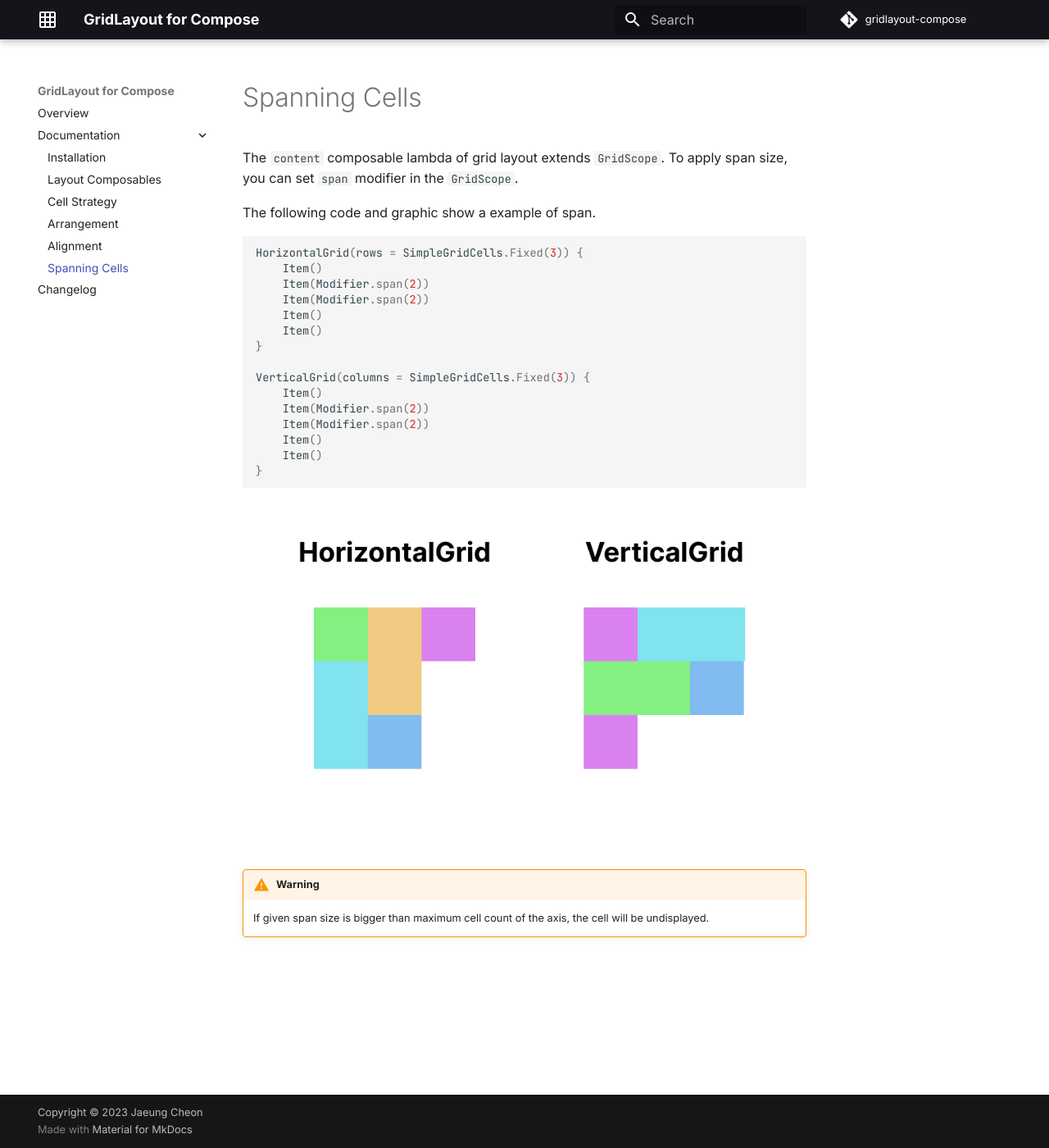
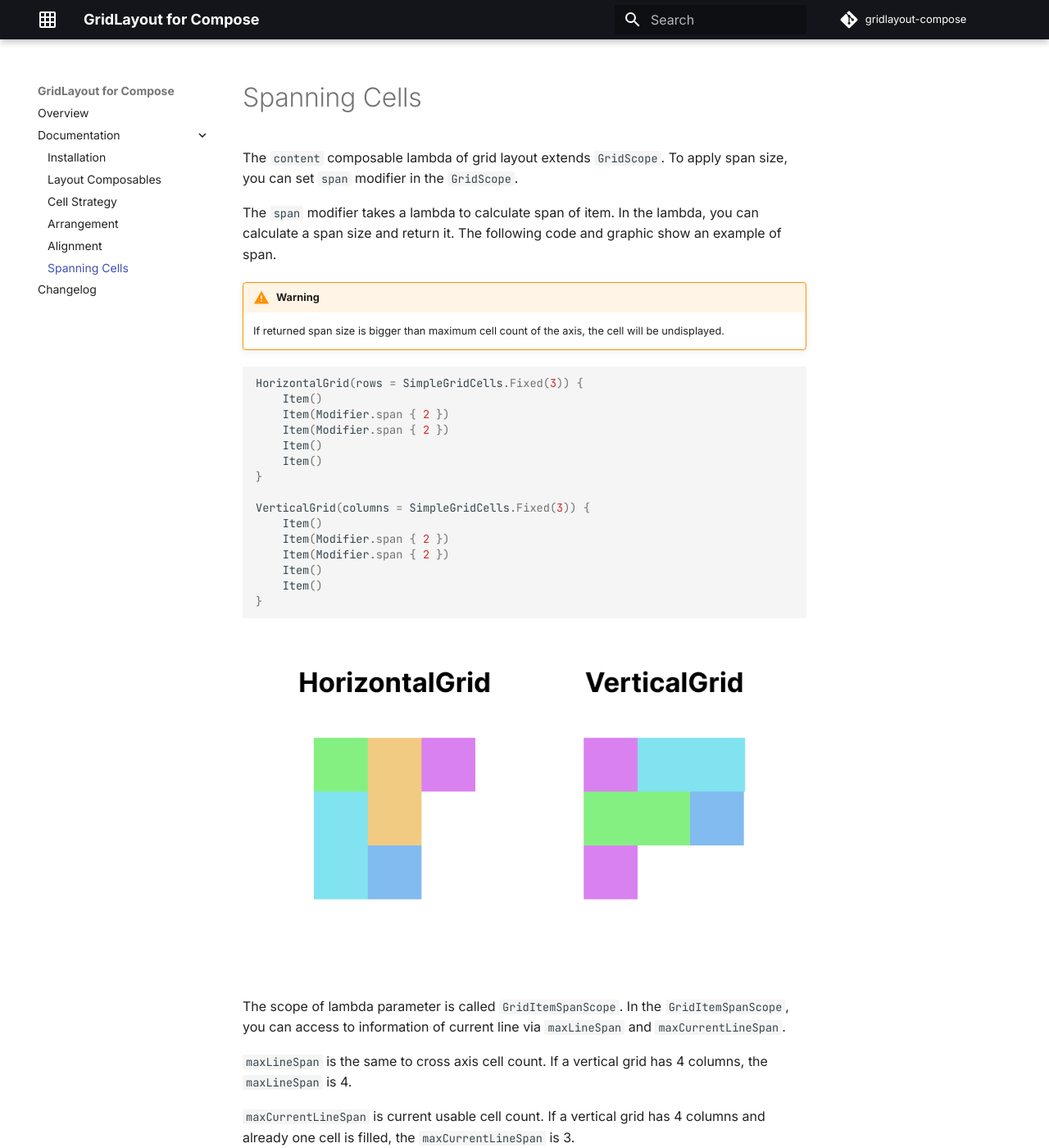
Before and after one commit to cheonjaeung/gridlayout-compose, an MkDocs documentation site: the page built from docs/span.md, in a window 1280 px wide and 1400 px high. Shown: the whole window at 82% size. Built offline with MkDocs 1.6.1 and Material for MkDocs 9.7.7, drawn with Linux system fonts in a browser that asks for light colours; comment, search, counter and statistics services are not loaded; some of the changed text lies outside the part shown.

Commit message:
Add documents for new span modifier

````diff
--- a/docs/span.md
+++ b/docs/span.md
@@ -3,7 +3,57 @@
 The `content` composable lambda of grid layout extends `GridScope`.
 To apply span size, you can set `span` modifier in the `GridScope`.
 
-The following code and graphic show a example of span.
+The `span` modifier takes a lambda to calculate span of item.
+In the lambda, you can calculate a span size and return it.
+The following code and graphic show an example of span.
+
+!!! warning
+    If returned span size is bigger than maximum cell count of the axis, the cell will be undisplayed.
+
+```kotlin
+HorizontalGrid(rows = SimpleGridCells.Fixed(3)) {
+    Item()
+    Item(Modifier.span { 2 })
+    Item(Modifier.span { 2 })
+    Item()
+    Item()
+}
+
+VerticalGrid(columns = SimpleGridCells.Fixed(3)) {
+    Item()
+    Item(Modifier.span { 2 })
+    Item(Modifier.span { 2 })
+    Item()
+    Item()
+}
+```
+
+![span-graphic](images/span-graphic.png)
+
+The scope of lambda parameter is called `GridItemSpanScope`.
+In the `GridItemSpanScope`, you can access to information of current line via `maxLineSpan` and `maxCurrentLineSpan`.
+
+`maxLineSpan` is the same to cross axis cell count.
+If a vertical grid has 4 columns, the `maxLineSpan` is 4.
+
+`maxCurrentLineSpan` is current usable cell count.
+If a vertical grid has 4 columns and already one cell is filled, the `maxCurrentLineSpan` is 3.
+
+The following code is an example of the span calculation with span information.
+
+```kotlin
+Item(
+    modifier = Modifier.span { index ->
+        if (maxLineSpan == maxCurrentLineSpan) {
+            maxLineSpan - index
+        } else {
+            maxCurrentLineSpan
+        }
+    }
+)
+```
+
+There is a convenience modifier that just takes an integer span.
 
 ```kotlin
 HorizontalGrid(rows = SimpleGridCells.Fixed(3)) {
@@ -22,8 +72,3 @@ VerticalGrid(columns = SimpleGridCells.Fixed(3)) {
     Item()
 }
 ```
-
-![span-graphic](images/span-graphic.png)
-
-!!! warning
-    If given span size is bigger than maximum cell count of the axis, the cell will be undisplayed.
````
